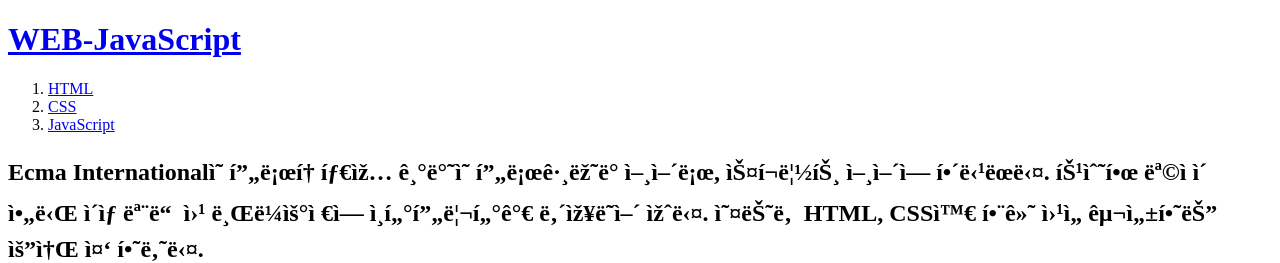
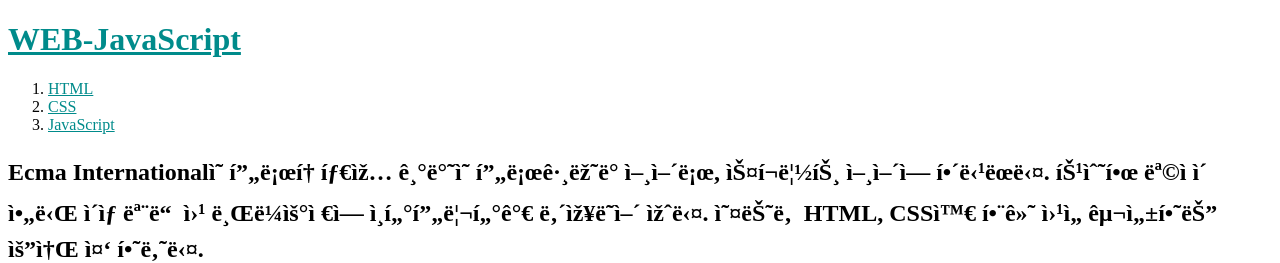
Before and after one commit to kwonjjinho/mpw, a plain HTML site: page 3.html in a window 1280 px wide. Shown: the top 263 px of the page. Drawn offline with Linux system fonts and the light colour scheme.

Commit message:
Add files via upload

```diff
--- a/3.html
+++ b/3.html
@@ -5,11 +5,11 @@
 <meta charset=""utf-8>
 </head>
 <body>
-  <h1><a href="index.html">WEB-JavaScript</a></h1>
+  <h1><a href="index.html" style="color:darkcyan">WEB-JavaScript</a></h1>
   <ol>
-    <li><a href="1.html"> HTML</a></li>
-    <li><a href="2.html"> CSS</a></li>
-    <li><a href="3.html"> JavaScript</a></li>
+    <li><a href="1.html" style="color:darkcyan"> HTML</a></li>
+    <li><a href="2.html" style="color:darkcyan"> CSS</a></li>
+    <li><a href="3.html" style="color:darkcyan"> JavaScript</a></li>
   </ol>
   <H2>Ecma International의 프로토타입 기반의 프로그래밍 언어로, 스크립트 언어에 해당된다. 특수한 목적이 아닌 이상 모든 웹 브라우저에 인터프리터가 내장되어 있다. 오늘날 HTML, CSS와 함께 웹을 구성하는 요소 중 하나다.</H2>
   <p><a href="https://www.naver.com/" target="_blank" title="네이버">
```
Also changed, not shown: 1.html (+4 -4 lines), 2.html (+4 -4 lines), index.html (+4 -0 lines).
